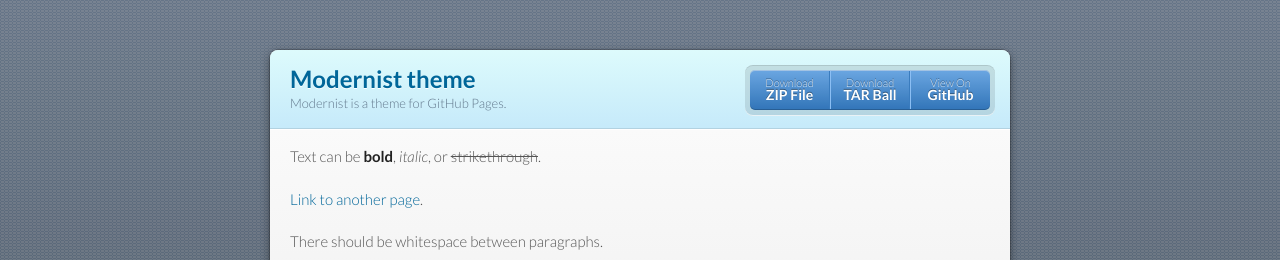
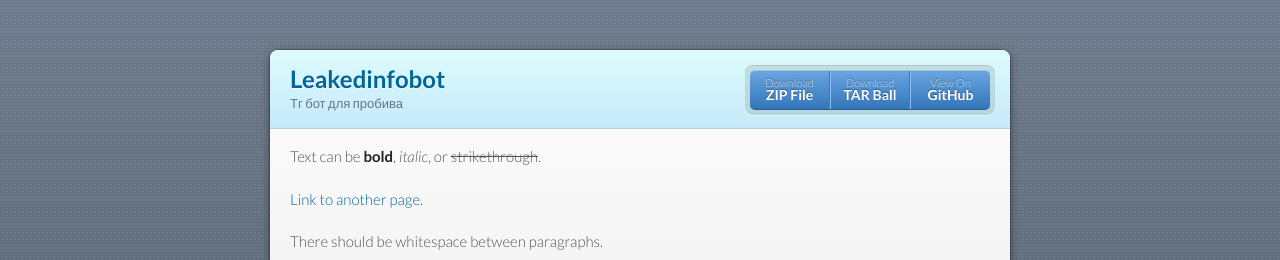
Before and after one commit to leakedinfobot/leakedinfobot.github.io, a Jekyll site: the page built from index.md, in a window 1280 px wide and 900 px high. Shown: the top 260 px of the window. Built offline with Jekyll 4.4.1, drawn with Linux system fonts in a browser that asks for light colours.

Commit message:
Update _config.yml

```diff
--- a/_config.yml
+++ b/_config.yml
@@ -1,5 +1,5 @@
-title: Modernist theme
-description: Modernist is a theme for GitHub Pages.
+title: Leakedinfobot
+description: Тг бот для пробива
 show_downloads: true
 google_analytics:
 theme: jekyll-theme-modernist
```
